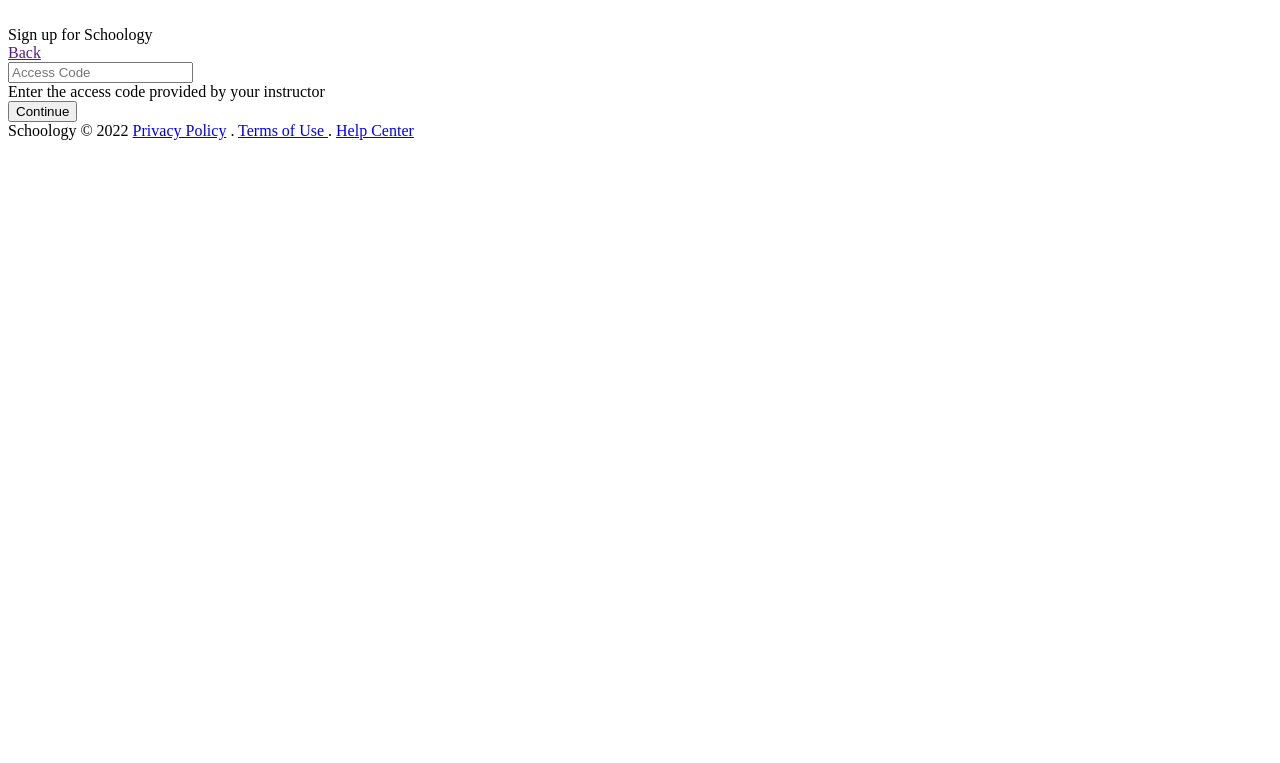
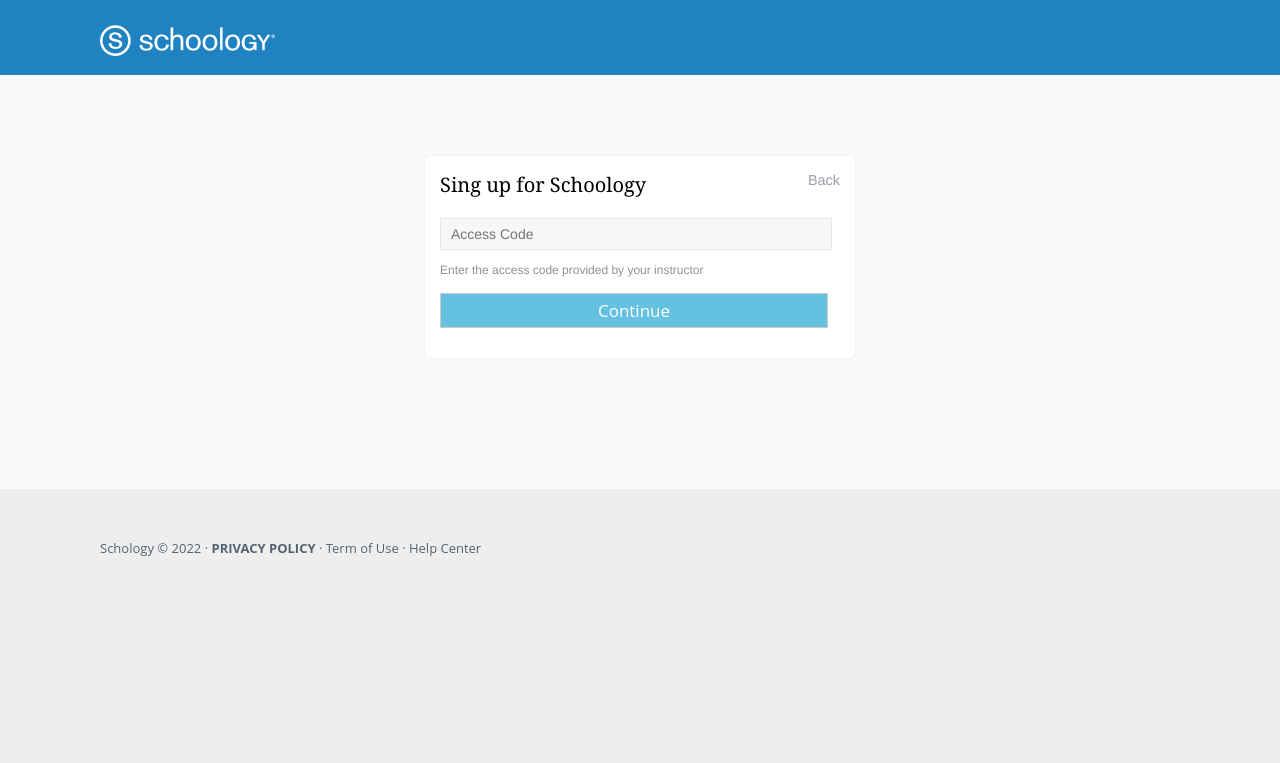
Before and after one commit to JaimeJimenezTor/Cajas, a plain HTML site: page index.html in a window 1280 px wide. Drawn offline with Linux system fonts and the light colour scheme.

Commit message:
Cambios, ya terminado

```diff
--- /dev/null
+++ b/css/styles.css
@@ -0,0 +1,106 @@
+body
+{
+    background: #EEEEEE;
+    display: flex;/* Indicar que los hijos trabajaran con flex */
+    flex-direction: column;
+    padding: 0px;/* Margen */
+    margin: 0px;/* que tan pegados quieres lo elemetos */
+}
+.navbar
+{
+    background-color: #1e83c0;
+    display: flex;/* Indicar que los hijos trabajaran con flex */
+    align-items: center;
+    padding: 25px 0px 15px 100px;
+   /*padding-top: 10px;
+   padding-bottom: 10px;*/
+}
+/*.logo
+{
+    width:300px;
+    height:150px
+}*/
+.main-page
+{
+    background-color: #f9f9f8;
+    padding: 80px 0px 130px 0px;
+    display: flex;
+    justify-content: center;
+}
+section
+{
+    background-color:white;
+    border: .1px solid #f3f2f2;
+    border-radius: 5px;
+    width: 25em;
+    padding: 15px;
+}
+.tittle-form
+{
+   /* margin: 0px 0px, 20px, 0px ;*/
+   margin: 0px 0px 20px 0px;
+   display: flex;
+   justify-content: space-between;
+
+}
+
+.tittle-form span
+{
+    font-size: 1.25em;
+    font-family: Georgia, 'Times New Roman', serif;
+    padding: 9x;
+    margin: 0px 0px 10px 0px;
+}
+
+.tittle-form a
+{
+    color:#9a9fa8;
+    text-decoration: none;
+    font-family: "Karla", "Helvetica Neue", Arial, Helvetica, sans-serif;
+    font-size: .9em;
+}
+.acces-code input
+{
+    font-family: "Karla", "Helvetica Neue", Arial, Helvetica, sans-serif;
+    background-color: #f8f6f6;
+    border: 1px solid #e9e8e8;
+    font-size: 14px;
+    width: 95%;
+    height: 30px;
+    padding: 0px 0px 0px 10px;
+    margin: 0px 0px 10px 0px;
+}
+.instruccion-code span
+{
+    font-family: "Karla", "Helvetica Neue", Arial, Helvetica, sans-serif;
+    color: rgb(145, 144, 144);
+    font-size: 12px;
+    padding: 0px;
+    margin: 0px 0px 20px 0px;
+
+}
+
+.boton input
+{
+    font-family: 'Open Sans', sans-serif;
+    color: white;
+    border: 1px solid #cacaca;
+    font-size: 17px;
+    background: #65c1e0;
+    width: 97%;
+    height: 35px;
+    margin: 15px 0px 15px 0px;
+}
+footer
+{
+    padding: 50PX 0PX 203PX 100PX;
+    background-color: #EEEEEE;
+    color: #556370;
+    font-family: 'Open Sans', sans-serif;
+    font-size: 13px;
+}
+footer a
+{
+    color: #556370;
+    text-decoration: none;
+}
--- a/index.html
+++ b/index.html
@@ -5,47 +5,58 @@
     <meta charset="UTF-8">
     <meta http-equiv="X-UA-Compatible" content="IE=edge">
     <meta name="viewport" content="width=device-width, initial-scale=1.0">
-    <title>Sing Up for Schoology Account</title>
+    <!-- Agrega CSS al html -->
+    <link rel="stylesheet" href="css/styles.css">
+    <title>Sing up for Schoology account</title>
 </head>
 
 <body>
-    <header>
+    <header class="navbar">
         <nav>
             <div>
-                <img src="" alt="">
+                <a href="https://www.schoology.com/" target="blanck">
+                    <img class="logo" src="img/logo.png" alt="Schoology logo">
+                </a>
+            </div>
+        </nav>
+    </header>
+    <main class="main-page">
+        <section>
+            <div class="tittle-form">
+                <div>
+                    <span>Sing up for Schoology</span>
+                </div>
+                <div>
+                    <a href="https://app.schoology.com/register.php" target="blank">Back</a>
                 </div>
 
-        </nav>
-    </header>
+            </div>
+            <div class="acces-code">
+                <input type="text" name="Access code"  placeholder="Access Code">
+            </div>
 
-<main>
-    <section>
-        <div>
-            <div>
-                <span> Sign up for Schoology </span>
-            </div>
-            <div>
-                <a href="">Back</a>
-            </div>
-        </div>
-        <div>
-            <input type="text" name="" id="" value placeholder="Access Code" >
-        </div>
-        <div>
+            <div class="instruccion-code">
                 <span>Enter the access code provided by your instructor</span>
             </div>
-        <div>
-            <button type="submit" value="Submit">Continue</button>
-
+            <div class="boton">
+                <input type="submit" value="Continue">
             </div>
         </section>
     </main>
     <footer>
-    <span> Schoology © 2022</span>
-    <a href="https://www.powerschool.com/privacy">Privacy Policy</a>      .
-    <a href="https://www.schoology.com/terms-of-use"> Terms of Use </a>    .
-    <a href="https://support.schoology.com/hc/en-us"> Help Center </a>
+        <div>
+            <span>Schology © 2022</span>
+            <span class="divider">·</span>
+            <a href="https://www.powerschool.com/privacy" target="blank">
+                <b>
+                    PRIVACY POLICY
+                </b>
+             </a>
+             <span class="divider">·</span>
+            <a href="https://www.schoology.com/terms-of-use" target="blank">Term of Use</a>
+            <span class="divider">·</span>
+            <a href="https://support.schoology.com/hc/en-us" target="blank">Help Center</a>
+        </div>
     </footer>
-
 </body>
 </html>
```
Also changed, not shown: img/logo.png (added). Lines whose indentation alone changed are shown as unchanged.
